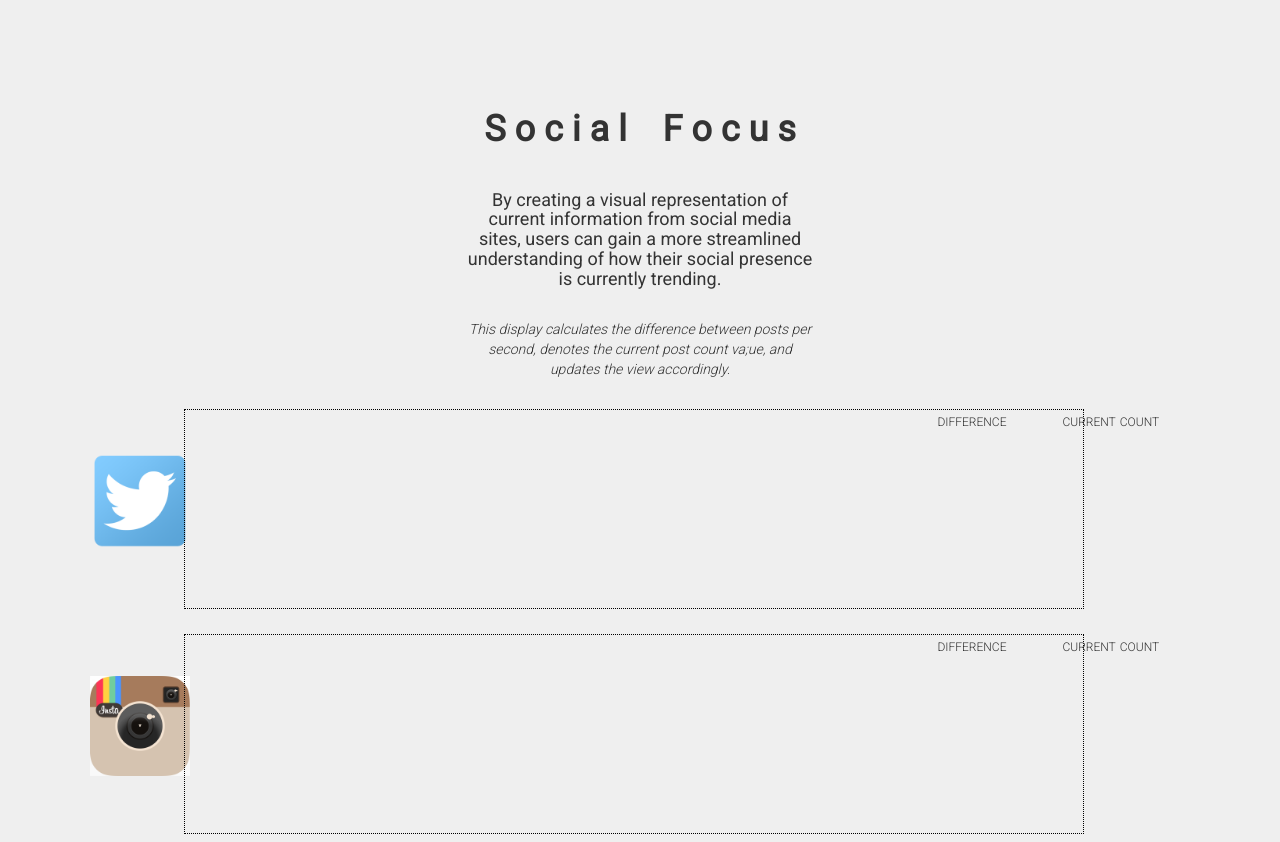
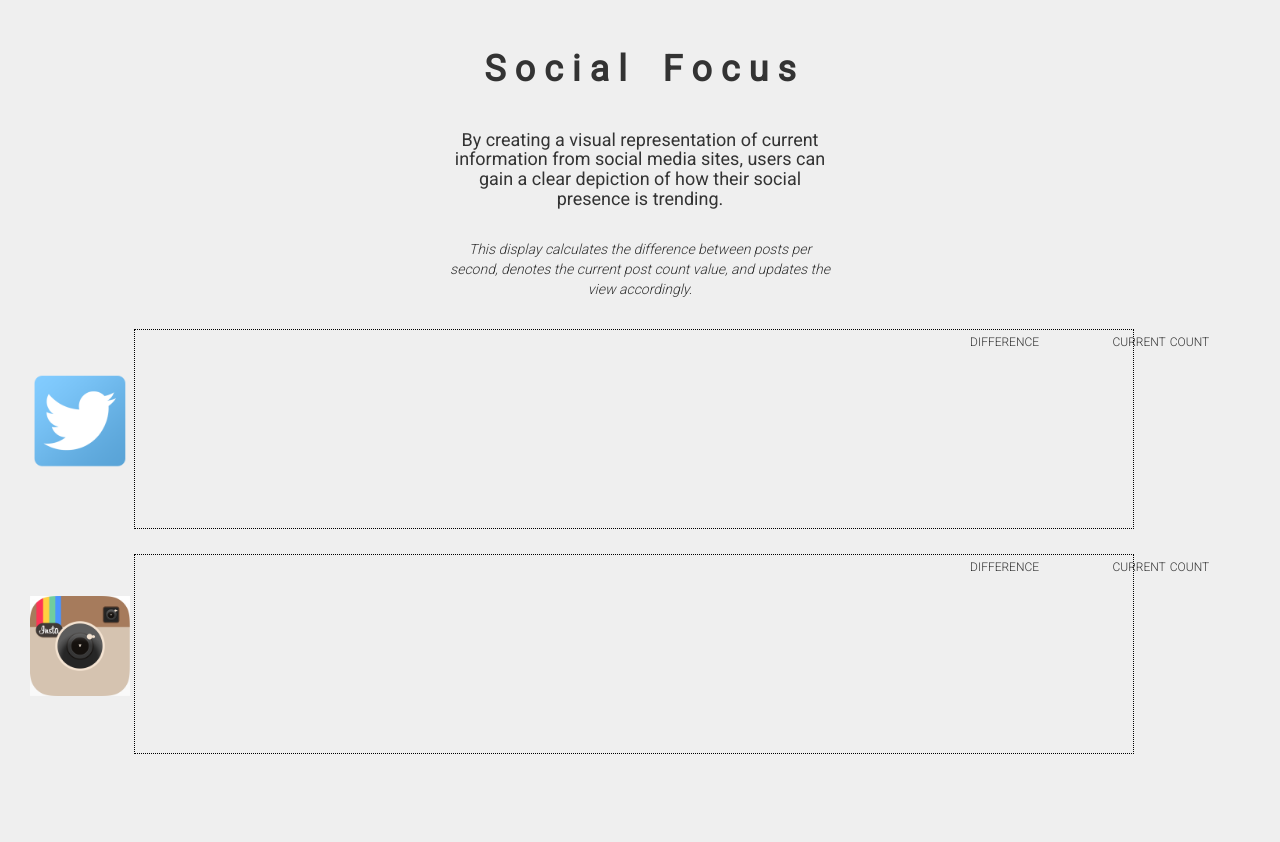
Before and after one commit to elvece/social-focus, a website: page index.html in a window 1280 px wide. After the commit the page ends 800 px from the top, so only its background shows below. Drawn offline with nearby package versions, Linux system fonts and the light colour scheme.

Commit message:
text edits

```diff
--- a/index.html
+++ b/index.html
@@ -13,9 +13,9 @@
         <div class="col-sm-12 col-md-4 col-md-offset-4">
           <h1><strong>S o c i a l &nbsp;&nbsp; F o c u s</strong></h1>
           <br>
-          <h4>By creating a visual representation of current information from social media sites, users can gain a more streamlined understanding of how their social presence is currently trending.</h4>
+          <h4>By creating a visual representation of current information from social media sites, users can gain a clear depiction of how their social presence is trending.</h4>
           <br>
-          <p><em>This display calculates the difference between posts per second, denotes the current post count va;ue, and updates the view accordingly.</em></p>
+          <p><em>This display calculates the difference between posts per second, denotes the current post count value, and updates the view accordingly.</em></p>
         </div>
       </div>
       <br>
@@ -25,7 +25,7 @@
           <img src="./img/twitter.png">
         </div>
         <div class="col-sm-12 col-md-8">
-          <svg id="twitter-bowl" width="900" height="200"></svg>
+          <svg id="twitter-bowl" width="1000" height="200"></svg>
         </div>
         <div class="col-sm-12 col-md-1 center">
          <p class="description">difference <div id="twitter-diff" class="number"></div></p>
@@ -40,7 +40,7 @@
           <img src="./img/insta.png">
         </div>
         <div class="col-sm-12 col-md-8">
-          <svg id="instagram-bowl" width="900" height="200"></svg>
+          <svg id="instagram-bowl" width="1000" height="200"></svg>
         </div>
         <div class="col-sm-12 col-md-1 center ">
          <p class="description">difference <div id="instagram-diff" class="number"></div></p>
--- a/styles/css/main.css
+++ b/styles/css/main.css
@@ -1,5 +1,5 @@
 body {
-  padding: 90px;
+  padding: 30px;
   background-color: #efefef;
   font-family:'Roboto', Helvetica, Arial, sans-serif;
   font-weight: 300;
```
